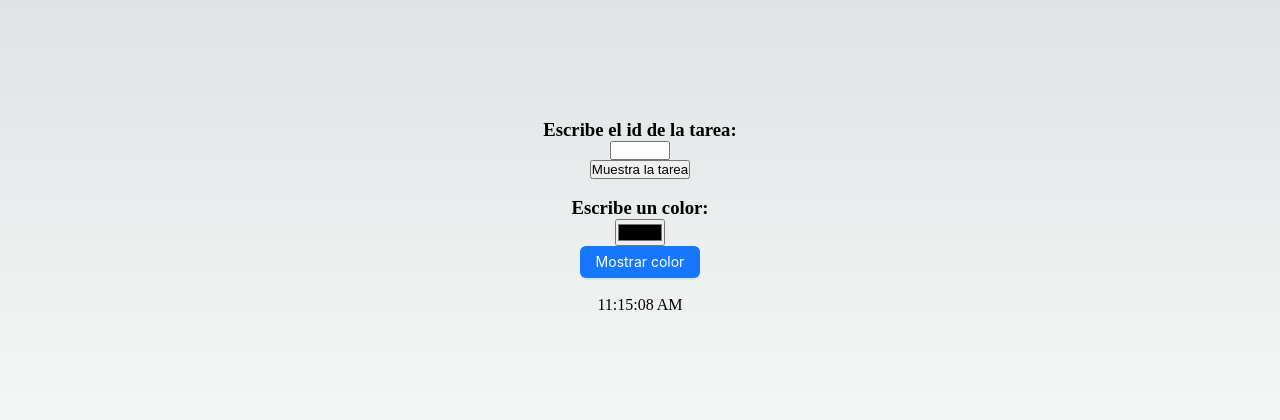
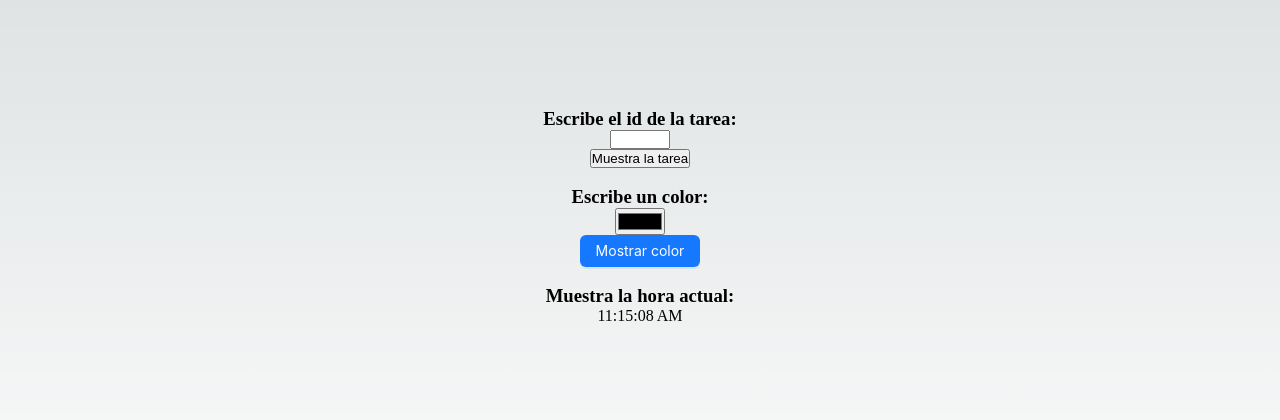
Before and after one commit to Aluonam/pt_281123, a Next.js app: page / in a window 1280 px wide. Shown: the part 184-604 px from the top of the page. Built offline with nearby package versions, Linux system fonts and the light colour scheme.

Commit message:
feat: style with react fragment and tittle

```diff
--- a/pages/components/ActualHour.jsx
+++ b/pages/components/ActualHour.jsx
@@ -14,7 +14,10 @@ const ActualHour = () => {
 
 
   return (
+    <>
+    <h3>Muestra la hora actual:</h3>
     <div>{hour}</div>
+    </>
   )
 }
 
```
